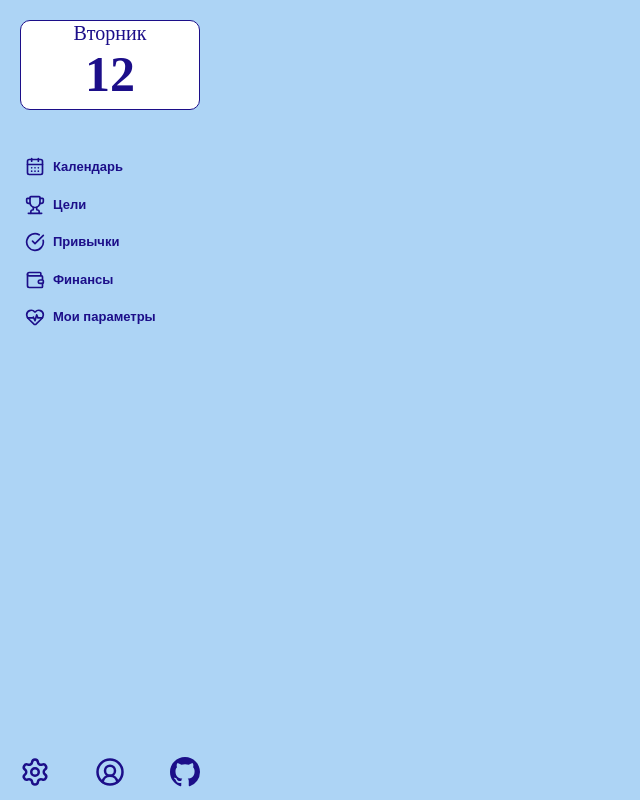
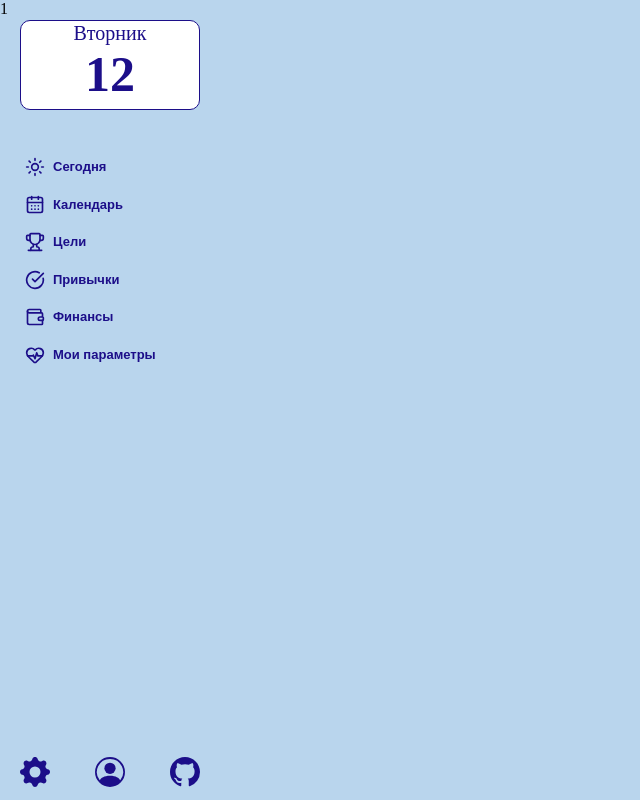
Before and after one commit to Glebess/better-every-day-app, a React (Vite) app: page / in a window 1280 px wide. Shown: the whole page, without its empty margins (0-640 px from the left). Built offline with nearby package versions, Linux system fonts and the light colour scheme.

Commit message:
Изменены иконки header добавлена базовая маршутизация

```diff
--- a/index.html
+++ b/index.html
@@ -8,7 +8,7 @@
 		/>
 		<title>BetterEveryDay</title>
 	</head>
-	<body style="margin: 0; background-color: #59a8ec7d">
+	<body style="margin: 0; background-color: #217ac750">
 		<div id="root"></div>
 		<script
 			type="module"
--- a/package.json
+++ b/package.json
@@ -10,9 +10,11 @@
     "preview": "vite preview"
   },
   "dependencies": {
+    "bootstrap-icons": "^1.13.1",
     "lucide-react": "^1.14.0",
     "react": "^19.2.6",
-    "react-dom": "^19.2.6"
+    "react-dom": "^19.2.6",
+    "react-router-dom": "^7.15.1"
   },
   "devDependencies": {
     "@eslint/js": "^10.0.1",
--- a/src/App.tsx
+++ b/src/App.tsx
@@ -1,8 +1,21 @@
-import DashBoardPage from './pages/dashBoardPage/DashBoardPage'
-function App() {
+import { BrowserRouter, Route, Routes } from 'react-router-dom'
+import Header from './components/header/Header'
+
+import HabitsPage from './pages/HabitsPage/HabitsPage'
+const App = () => {
 	return (
 		<div>
-			<DashBoardPage />
+			<BrowserRouter>
+				<Header />
+				<main>
+					<Routes>
+						<Route
+							path='/'
+							element={<HabitsPage />}
+						/>
+					</Routes>
+				</main>
+			</BrowserRouter>
 		</div>
 	)
 }
--- a/src/components/header/HeaderButtonList.jsx
+++ b/src/components/header/HeaderButtonList.jsx
@@ -1,9 +1,8 @@
 import {
 	CalendarDays,
 	CircleCheckBig,
-	CircleUserRound,
 	HeartPulse,
-	Settings,
+	Sun,
 	Trophy,
 	Wallet,
 } from 'lucide-react'
@@ -22,6 +21,10 @@ const HeaderButtonList = (props) => {
 				<p>{timeNow.day}</p>
 			</div>
 			<div className={styles.actions_panel}>
+				<Button>
+					<Sun />
+					<p>Сегодня</p>
+				</Button>
 				<Button>
 					<CalendarDays />
 					<p>Календарь</p>
@@ -49,10 +52,32 @@ const HeaderButtonList = (props) => {
 
 			<div className={styles.user_panel}>
 				<Button>
-					<Settings />
+					<svg
+						xmlns='http://www.w3.org/2000/svg'
+						width='16'
+						height='16'
+						fill='currentColor'
+						class='bi bi-gear-fill'
+						viewBox='0 0 16 16'
+					>
+						<path d='M9.405 1.05c-.413-1.4-2.397-1.4-2.81 0l-.1.34a1.464 1.464 0 0 1-2.105.872l-.31-.17c-1.283-.698-2.686.705-1.987 1.987l.169.311c.446.82.023 1.841-.872 2.105l-.34.1c-1.4.413-1.4 2.397 0 2.81l.34.1a1.464 1.464 0 0 1 .872 2.105l-.17.31c-.698 1.283.705 2.686 1.987 1.987l.311-.169a1.464 1.464 0 0 1 2.105.872l.1.34c.413 1.4 2.397 1.4 2.81 0l.1-.34a1.464 1.464 0 0 1 2.105-.872l.31.17c1.283.698 2.686-.705 1.987-1.987l-.169-.311a1.464 1.464 0 0 1 .872-2.105l.34-.1c1.4-.413 1.4-2.397 0-2.81l-.34-.1a1.464 1.464 0 0 1-.872-2.105l.17-.31c.698-1.283-.705-2.686-1.987-1.987l-.311.169a1.464 1.464 0 0 1-2.105-.872zM8 10.93a2.929 2.929 0 1 1 0-5.86 2.929 2.929 0 0 1 0 5.858z' />
+					</svg>
 				</Button>
 				<Button>
-					<CircleUserRound />
+					<svg
+						xmlns='http://www.w3.org/2000/svg'
+						width='16'
+						height='16'
+						fill='currentColor'
+						class='bi bi-person-circle'
+						viewBox='0 0 16 16'
+					>
+						<path d='M11 6a3 3 0 1 1-6 0 3 3 0 0 1 6 0' />
+						<path
+							fill-rule='evenodd'
+							d='M0 8a8 8 0 1 1 16 0A8 8 0 0 1 0 8m8-7a7 7 0 0 0-5.468 11.37C3.242 11.226 4.805 10 8 10s4.757 1.225 5.468 2.37A7 7 0 0 0 8 1'
+						/>
+					</svg>
 				</Button>
 				<Button>
 					<svg
--- /dev/null
+++ b/src/pages/HabitsPage/HabitsPage.jsx
@@ -0,0 +1,4 @@
+const HabitsPage = () => {
+	return <div>1</div>
+}
+export default HabitsPage
--- a/src/pages/dashBoardPage/DashBoardPage.jsx
+++ /dev/null
@@ -1,10 +0,0 @@
-import Header from '../../components/header/Header'
-
-const DashBoardPage = () => {
-	return (
-		<>
-			<Header />
-		</>
-	)
-}
-export default DashBoardPage
```
Also changed, not shown: 1 other file (tests, documents, lock files or other folders).
